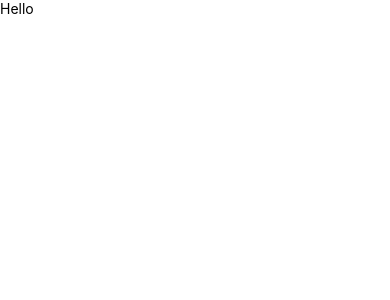
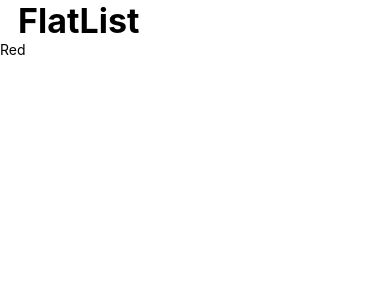
Before and after one commit to umerzulfiqar021/Books, a React Native app: screen / in a window 390 px wide. Shown: the top 300 px of the page. Built offline with nearby package versions, Linux system fonts and the light colour scheme.

Commit message:
created component

```diff
--- a/App.tsx
+++ b/App.tsx
@@ -1,23 +1,22 @@
-
 import React from 'react';
-import type {PropsWithChildren} from 'react';
 import {
   SafeAreaView,
-
+  ScrollView,
   Text,
 
   View,
 } from 'react-native';
+import FlatCards from './components/FlatCards';
+const App = () => {
+  return (
+    <SafeAreaView>
+      <ScrollView>
+
+     <FlatCards/>
 
 
-
-
-
-const App = () => {
-  return (
-    <View>
-    <Text>Hello </Text>
-    </View>
+    </ScrollView>
+    </SafeAreaView>
   )
 }
 export default App;
--- /dev/null
+++ b/components/FlatCards.tsx
@@ -0,0 +1,26 @@
+import React from 'react'
+import { View,StyleSheet, Text } from 'react-native'
+
+const FlatCards = () => {
+  return (
+   <View>
+    <Text style = {styles.HeadingText}>FlatList</Text>
+    <View>
+        <View>
+            <Text>Red</Text>
+        </View>
+    </View>
+   </View>
+
+  )
+}
+
+export default FlatCards;
+
+const styles = StyleSheet.create({
+    HeadingText : {
+        fontSize: 34,
+        fontWeight: 'bold',
+        paddingHorizontal: 18,
+    }
+})
```
